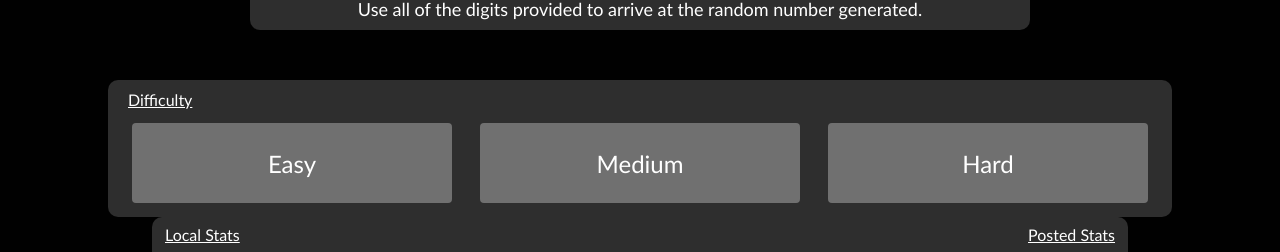
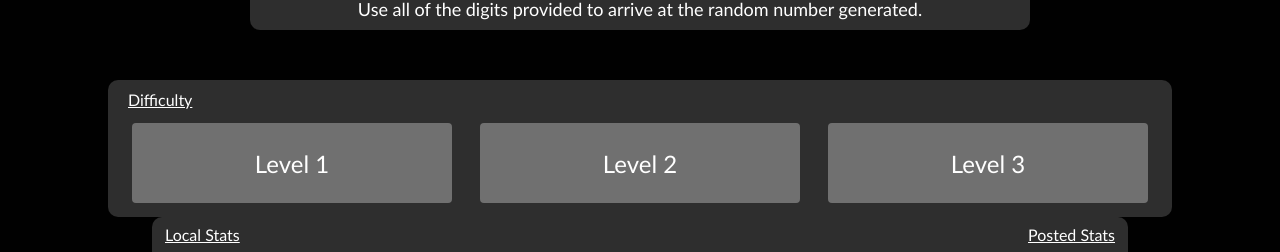
Before and after one commit to RobotMonkeyLLC/OneThroughNine-v2, a React (Create React App) app in the folder client/: page / in a window 1280 px wide. Shown: the part 315-567 px from the top of the page. Built offline with nearby package versions, Linux system fonts and the light colour scheme.

Commit message:
level select works

```diff
--- a/client/src/App.jsx
+++ b/client/src/App.jsx
@@ -6,6 +6,7 @@ import GameBoard from './GameBoard.jsx';
 function App() {
   const [seconds, setSeconds] = useState(0);
   const [goal, setGoal] = useState(0);
+  const [tiles, setTiles] = useState([]);
   const [difficultySelected, setDifficultySelected] = useState(false);
   const [gameStarted, setGameStarted] = useState(false);
   const [isSolved, setIsSolved] = useState(false);
@@ -52,10 +53,17 @@ function App() {
   return (
     <div className="App">
     <div id="overlay" className="overlay">
-      <Overlay onGameStart={handleGameStart} setDifficultySelected={setDifficultySelected}/>
+      <Overlay
+        onGameStart={handleGameStart}
+        setDifficultySelected={setDifficultySelected}
+        goal={goal}
+        setGoal={setGoal}
+        setTiles={setTiles}
+      />
     </div>
     <GameBoard
-      selectedDifficulty={difficultySelected}
+      goal={goal}
+      tiles={tiles}
       gameStarted={gameStarted}
       isSolved={isSolved}
       handleGameReStart={handleGameReStart}
--- /dev/null
+++ b/client/src/Constants/text.js
@@ -0,0 +1,4 @@
+export const difficulties = {
+    display: ['Level 1', 'Level 2', 'Level 3'],
+    ids:    ['lvl_1', 'lvl_2', 'lvl_3'],
+}
--- a/client/src/GameBoard.jsx
+++ b/client/src/GameBoard.jsx
@@ -1,28 +1,30 @@
 import React from 'react';
 import Timer from './GameBoard/Timer.jsx';
 import Message from './GameBoard/Message.jsx';
-import { Goal, choice } from './GameBoard/getChoice.jsx';
+import Goal, {getDifficulty} from './GameBoard/getChoice.jsx';
 import Stack from './GameBoard/Stack.jsx';
 import BoardTile from './GameBoard/BoardTile.jsx';
 import Operators from './GameBoard/Operators.jsx';
 import Controls from './GameBoard/Controls.jsx';
 
-function GameBoard ({ selectedDifficulty, gameStarted, isSolved, handleGameReStart }) {
+function GameBoard ({ goal, tiles, gameStarted, isSolved, handleGameReStart, setTiles }) {
     //setDifficultySelected(selectedDifficulty ? choice : [])
     //console.log(tiles, 'choice in GameBoard');
     /* const restart = () => {
         onGameRestart()
     } */
+    //const goal = getDifficulty(selectedDifficulty);
+    //setTiles(getDifficulty(goal))
     return (
         <div id = "game-board" className="game-container">
 
             <div className="title-container">
                 <h1>OneThruNine</h1>
             </div>
-            <Goal />
+            <Goal goal={goal.target}/>
             <Timer gameStarted={gameStarted}/>
             <Message />
-            <Stack keys={gameStarted ? choice : []} isSolved={isSolved}/>
+            <Stack keys={gameStarted ? goal.tiles : []} isSolved={isSolved}/>
             <BoardTile />
             <Operators isSolved={isSolved}/>
             <Controls handleGameReStart={handleGameReStart}/>
--- a/client/src/GameBoard/Stack.jsx
+++ b/client/src/GameBoard/Stack.jsx
@@ -16,10 +16,10 @@ const StackButton = ({index, value, isSolved}) => {
 }
 
 const Stack = ({keys, isSolved}) => {
-    //console.log(keys, 'keys in Stack')
+    console.log(keys, 'keys in Stack')
     const stackTiles = keys.map((key, index) => {
         return (
-            <StackButton key={key.id} value={key.value} isSolved={isSolved}/>
+            <StackButton key={key} value={key} isSolved={isSolved}/>
         )
     })
     return(
--- a/client/src/GameBoard/getChoice.jsx
+++ b/client/src/GameBoard/getChoice.jsx
@@ -1,14 +1,8 @@
+import { useState } from 'react';
 import getDefaults from './defaults.js';
 
-const choice = [
-    {id:1,value:1},
-    {id:2,value:2},
-    {id:3,value:3},
-    {id:4,value:4},
-    {id:5,value:5},
-]
 
-async function getDifficulty(difficulty) {
+export async function getDifficulty(difficulty, setGoal, goal) {
 
     try {
         const response = await fetch(`http://localhost:8000/tiles?difficulty=${difficulty}`)
@@ -16,21 +10,25 @@ async function getDifficulty(difficulty) {
             throw new Error(`HTTP error! status: ${response.status}`);
         }
         const data = await response.json();
-        console.log(data);
-        const goal = data.target;
-        const choice = data.tiles;
+        console.log('fectched data:',data, 'at', difficulty);
+        //setGoal(data)
+        //console.log('goal set to:', goal)
+        return data
+        /* const goal = data.target;
+        const choice = data.tiles; */
     } catch (err) {
-        let {goal, choice} = getDefaults(difficulty)
-        console.error(err);
+        const {goal, choice} = getDefaults(difficulty)
+        console.warn('Error fetching data, using defaults:',goal, choice,);
     }
+    //return { goal, choice}
 }
 
-const Goal = () => {
+const Goal = ({goal}) => {
     return (
         <div className="goal-container">
-            <p>10</p>
+            <p>{goal}</p>
         </div>
     )
 }
 
-export { Goal, choice }
+export default Goal
--- a/client/src/Overlay.jsx
+++ b/client/src/Overlay.jsx
@@ -2,38 +2,22 @@ import React from 'react';
 import Leaderboard from './Overlay/Leaderboard.jsx';
 import Title from './Overlay/Title';
 import Rules from './Overlay/Rules'
+import Difficulty from './Overlay/Difficulty.jsx'
+import { difficulties } from './Constants/text.js';
 
-
-const Difficulty = ({difficulties, onStartGame, setDifficultySelected}) => (
-    <div className="difficulty-container">
-        <p className='text-header'>Difficulty</p>
-        <div className="difficulty-buttons">
-            {
-                difficulties.map((difficulty, index) =>  (
-                        <button className="difficulty-button" onClick={() => {
-                            document.querySelector('.overlay').style.display = 'none'
-                            onStartGame(true)
-                            setDifficultySelected(difficulty)
-                            }
-                        } key={index}>{difficulty}</button>
-                    )
-                )
-            }
-
-        </div>
-    </div>
-)
-
-function Overlay({ onGameStart, setDifficultySelected}) {
+function Overlay({ onGameStart, setDifficultySelected, goal, setGoal}) {
   // Add necessary logic and JSX elements for the overlay
   return (
     <div className="overlay">
       <Title />
       <Rules />
       <Difficulty
-        difficulties={['Easy', 'Medium', 'Hard']}
+        difficulties={difficulties}
         onStartGame={onGameStart}
         setDifficultySelected={setDifficultySelected}
+        goal={goal}
+        setGoal={setGoal}
+        setTiles={setGoal}
       />
       <Leaderboard />
       {/* Add more elements as needed */}
--- /dev/null
+++ b/client/src/Overlay/Difficulty.jsx
@@ -0,0 +1,35 @@
+import { getDifficulty } from '../GameBoard/getChoice.jsx'
+
+const Difficulty = ({difficulties, onStartGame, setDifficultySelected, goal, setGoal}) => (
+    <div className="difficulty-container">
+        <p className='text-header'>Difficulty</p>
+        <div className="difficulty-buttons">
+            {
+                difficulties.display.map((difficulty, index) =>  (
+                        <button className="difficulty-button" onClick={() => {
+
+                            // matches api difficulty ids to difficulty names
+                            getDifficulty(difficulties.ids[index]).then(data => {
+                                setGoal(data)
+                                setDifficultySelected(difficulties.ids[index])
+                                document.querySelector('.overlay').style.display = 'none'
+                                onStartGame(true)
+                                console.log(goal, 'in Difficulty')
+                            })
+                            //console.log(goal, 'in Difficulty')
+                            //setGoal(getDifficulty(difficulties.ids[index]))
+
+                            //setTiles(goal.tiles)
+
+
+                            }
+                        } id={difficulties.ids[index]} key={index}>{difficulty}</button>
+                    )
+                )
+            }
+
+        </div>
+    </div>
+)
+
+export default Difficulty
```
Also changed, not shown: 1 other file (tests, documents, lock files or other folders).
